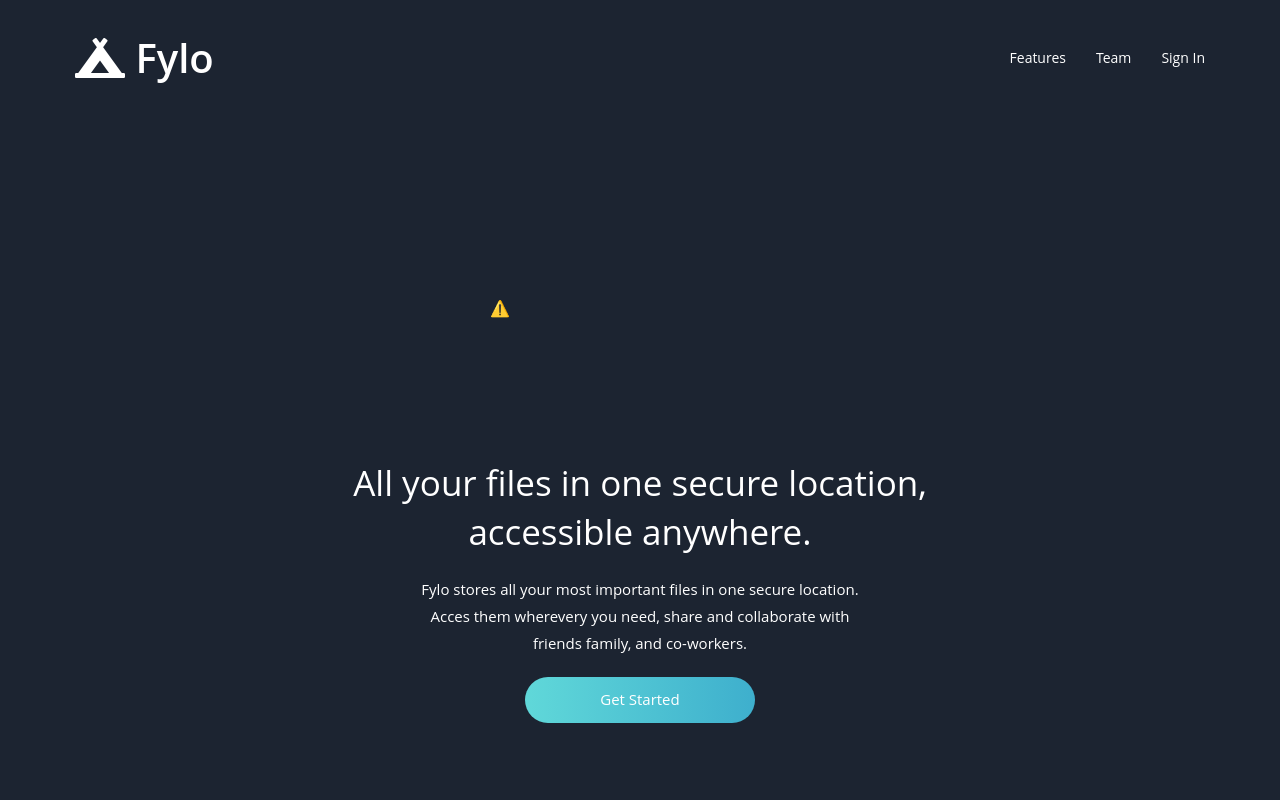
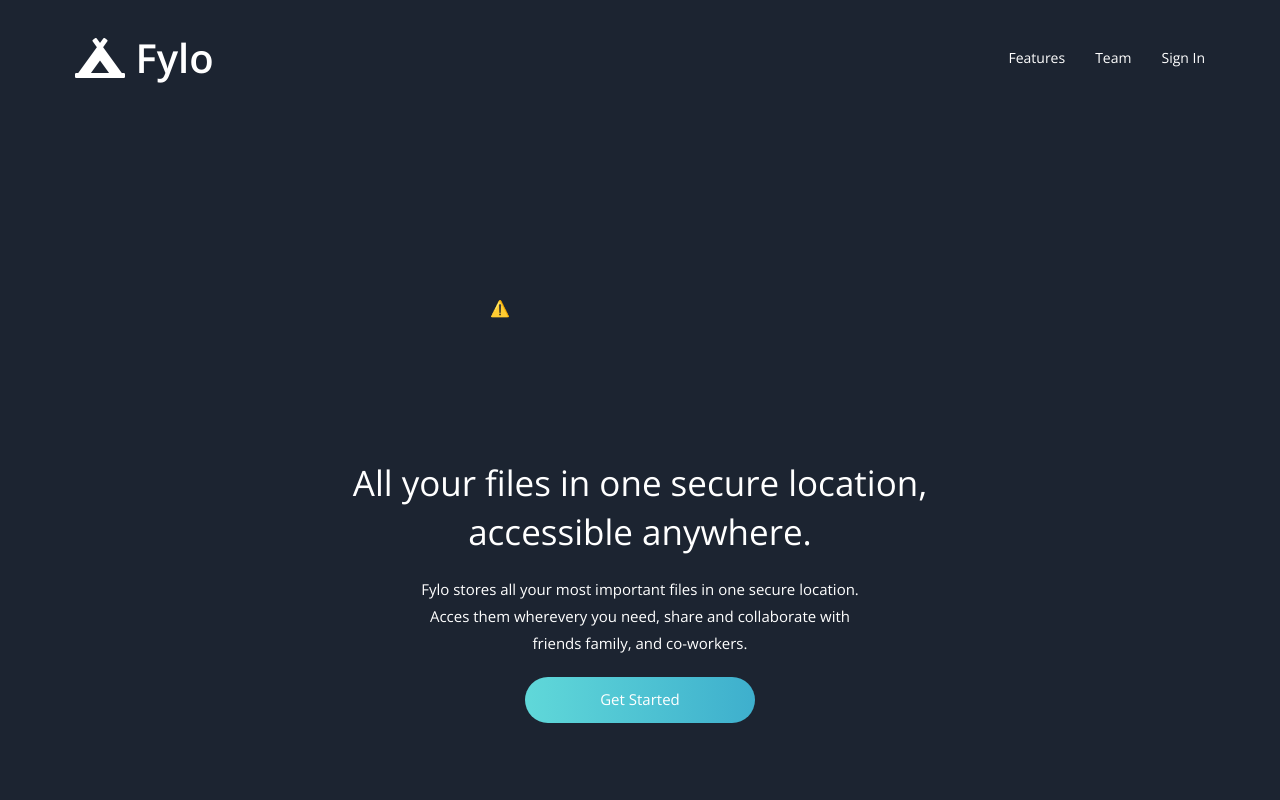
Before and after one commit to AhmedAbuubakr/Website-4, a plain HTML site: page index.html in a window 1280 px wide. Shown: the top 800 px of the page. Drawn offline with nearby package versions, Linux system fonts and the light colour scheme; no server answers.

Commit message:
Modified google font

```diff
--- a/index.html
+++ b/index.html
@@ -12,11 +12,11 @@
     <!-- Normalize -->
     <link rel="stylesheet" href="css/normalize.css" />
     <link rel="stylesheet" href="css/all.min.css" />
-    <!-- Google work sans font -->
+    <!-- Google open sans font -->
     <link rel="preconnect" href="https://fonts.googleapis.com" />
     <link rel="preconnect" href="https://fonts.gstatic.com" crossorigin />
     <link
-      href="https://fonts.googleapis.com/css2?family=Work+Sans:wght@300;400;500;600;700;800;900&display=swap"
+      href="https://fonts.googleapis.com/css2?family=Open+Sans:wght@300;400;600;700;800&display=swap"
       rel="stylesheet"
     />
   </head>
```
